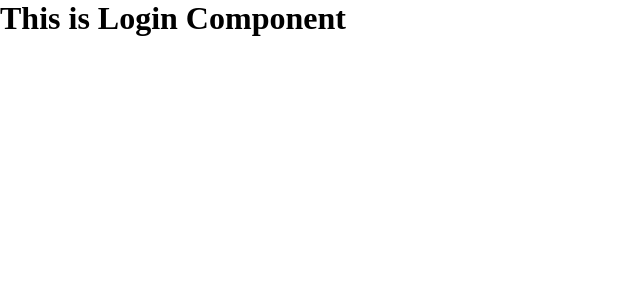
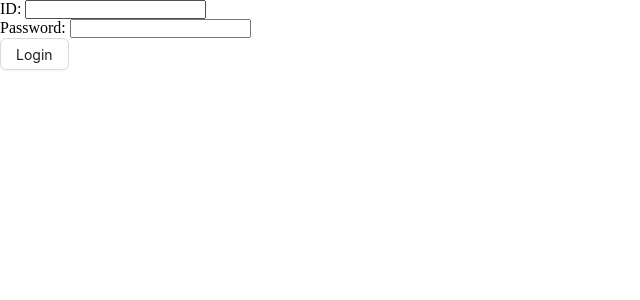
Before and after one commit to asifikbal09/ph-university-management-client, a React (Vite) app: page /login in a window 1280 px wide. Shown: the top 300 px of the page, without its empty margins (0-640 px from the left). Built offline with nearby package versions, Linux system fonts and the light colour scheme.

Commit message:
[DONE] Ph university make login form.

```diff
--- a/src/pages/Login.tsx
+++ b/src/pages/Login.tsx
@@ -1,10 +1,34 @@
-import React from "react";
+import { Button } from "antd";
+import { useForm } from "react-hook-form";
+import { useLoginMutation } from "../redux/features/auth/authApi";
+const Login = () => {
+  const { register, handleSubmit } = useForm();
 
-const Login = () => {
+  const [login, { data, error }] = useLoginMutation();
+
+  const onSubmit = (data) => {
+    const userInfo = {
+      id: data.id,
+      password: data.password,
+    };
+    login(userInfo)
+  };
+
+  console.log(data)
+  console.log(error)
+
   return (
-    <div>
-      <h1>This is Login Component</h1>
-    </div>
+    <form onSubmit={handleSubmit(onSubmit)}>
+      <div>
+        <label htmlFor="id">ID: </label>
+        <input type="text" id="id" {...register("id")} />
+      </div>
+      <div>
+        <label htmlFor="password">Password: </label>
+        <input type="text" id="password" {...register("password")} />
+      </div>
+      <Button htmlType="submit">Login</Button>
+    </form>
   );
 };
 
```
